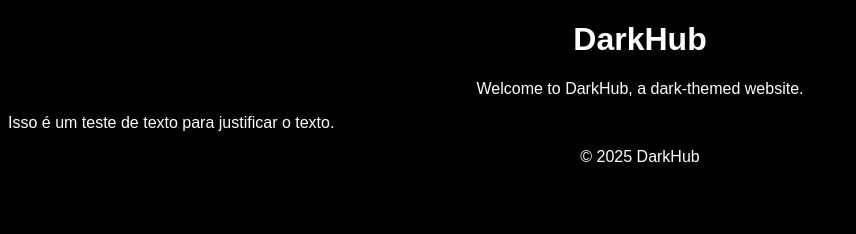
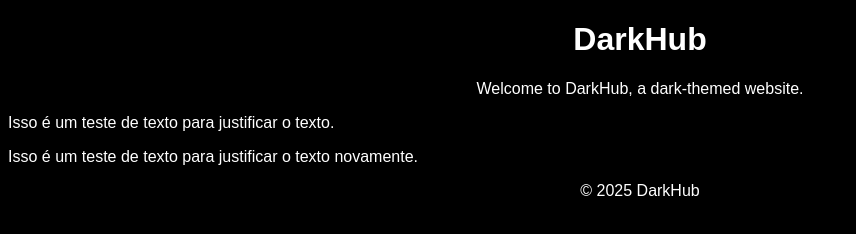
Before and after one commit to Wesleyhn/darkhub, a website: page index.html in a window 1280 px wide. Shown: the whole page, without its empty margins (0-856 px from the left). Drawn offline with Linux system fonts and the light colour scheme.

Commit message:
testando-2-VPS

```diff
--- a/index.html
+++ b/index.html
@@ -14,6 +14,8 @@
             <section>
                 <p class="text-intro">Welcome to DarkHub, a dark-themed website.</p>
                 <p class="text">Isso é um teste de texto para justificar o texto.</p>
+
+                <p class="text">Isso é um teste de texto para justificar o texto novamente.</p>
             </section>
         </main>
         <footer>
```
